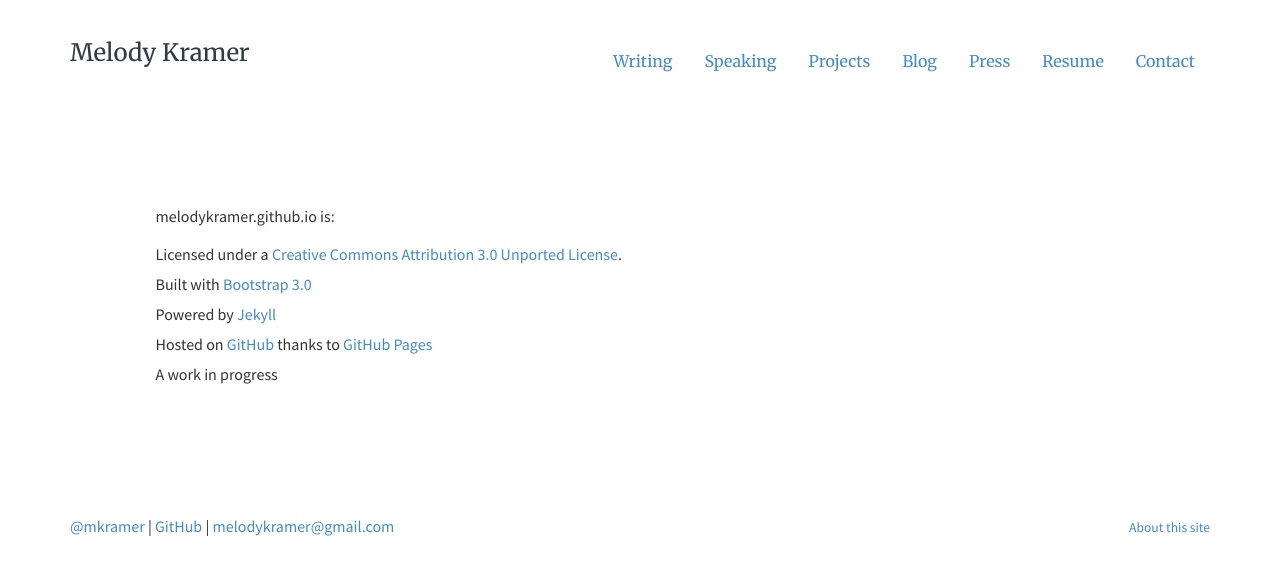
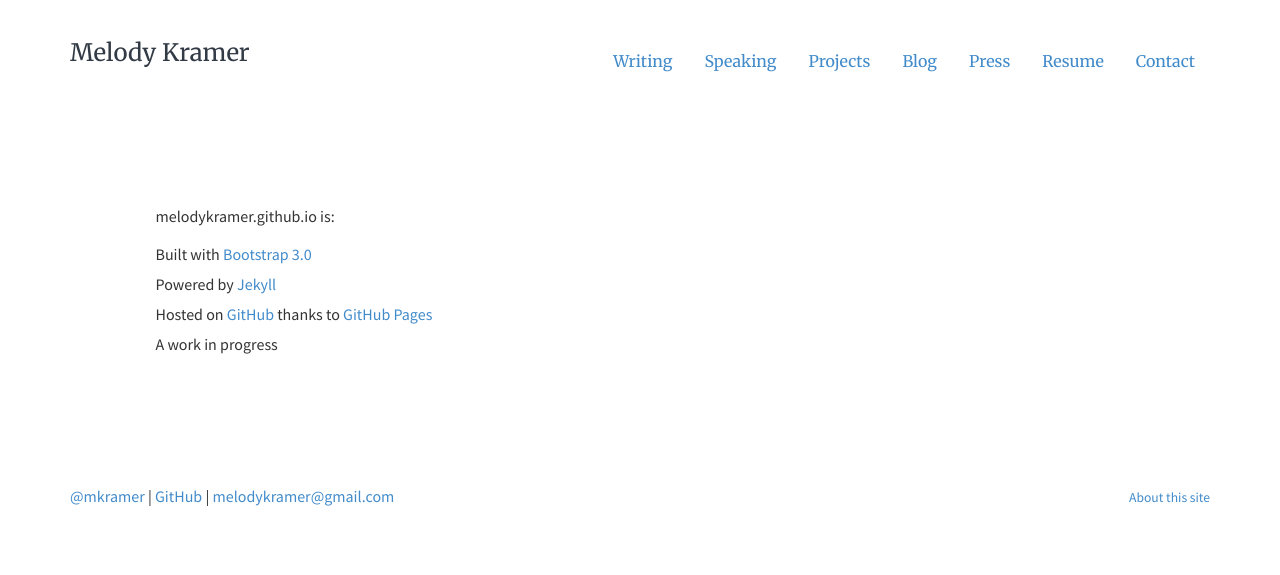
Before and after one commit to melodykramer/old-website, a Jekyll site: the page built from about/index.html, in a window 1280 px wide. Shown: the top 575 px of the page. Built offline with Jekyll 4.4.1, drawn with Linux system fonts in a browser that asks for light colours.

Commit message:
Update index.html

```diff
--- a/about/index.html
+++ b/about/index.html
@@ -14,7 +14,6 @@ description: About Melody Kramer
     <p>melodykramer.github.io is:</p>
 
       <ul class="list-unstyled">
-        <li>Licensed under a <a rel="license" href="http://creativecommons.org/licenses/by/3.0/deed.en_US">Creative Commons Attribution 3.0 Unported License</a>. </li>
         <li>Built with <a href="http://getbootstrap.com/" title="Bootstrap 3.0">Bootstrap 3.0</a></li>
         <li>Powered by <a href="http://jekyllrb.com/" title="Jekyll">Jekyll</a></li>
         <li>Hosted on <a href="https://github.com/melodykramer/melodykramer.github.io" title="This site hosted on GitHub">GitHub</a> thanks to <a href="http://pages.github.com/" title="GitHub Pages">GitHub Pages</a></li>
```
